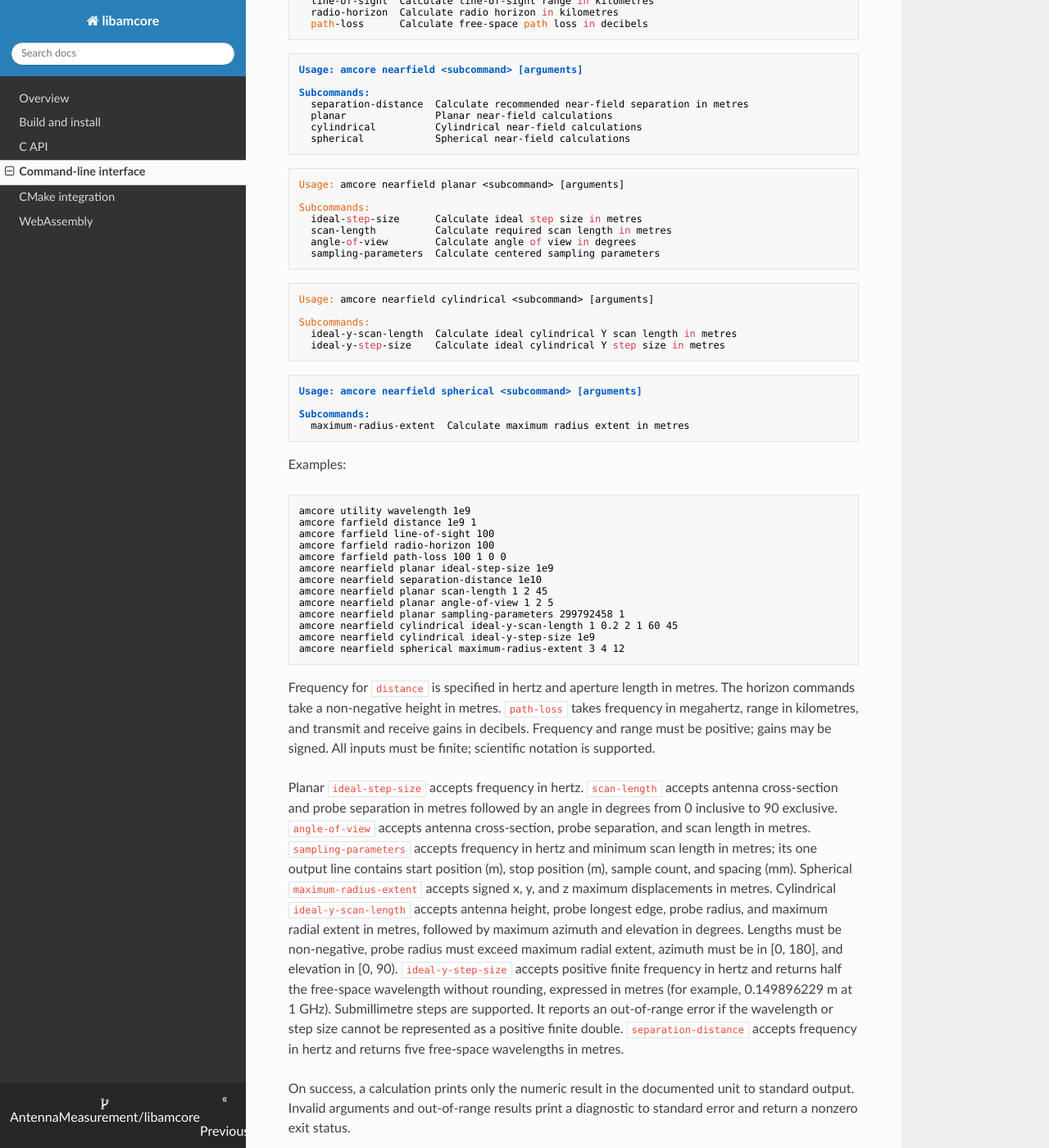
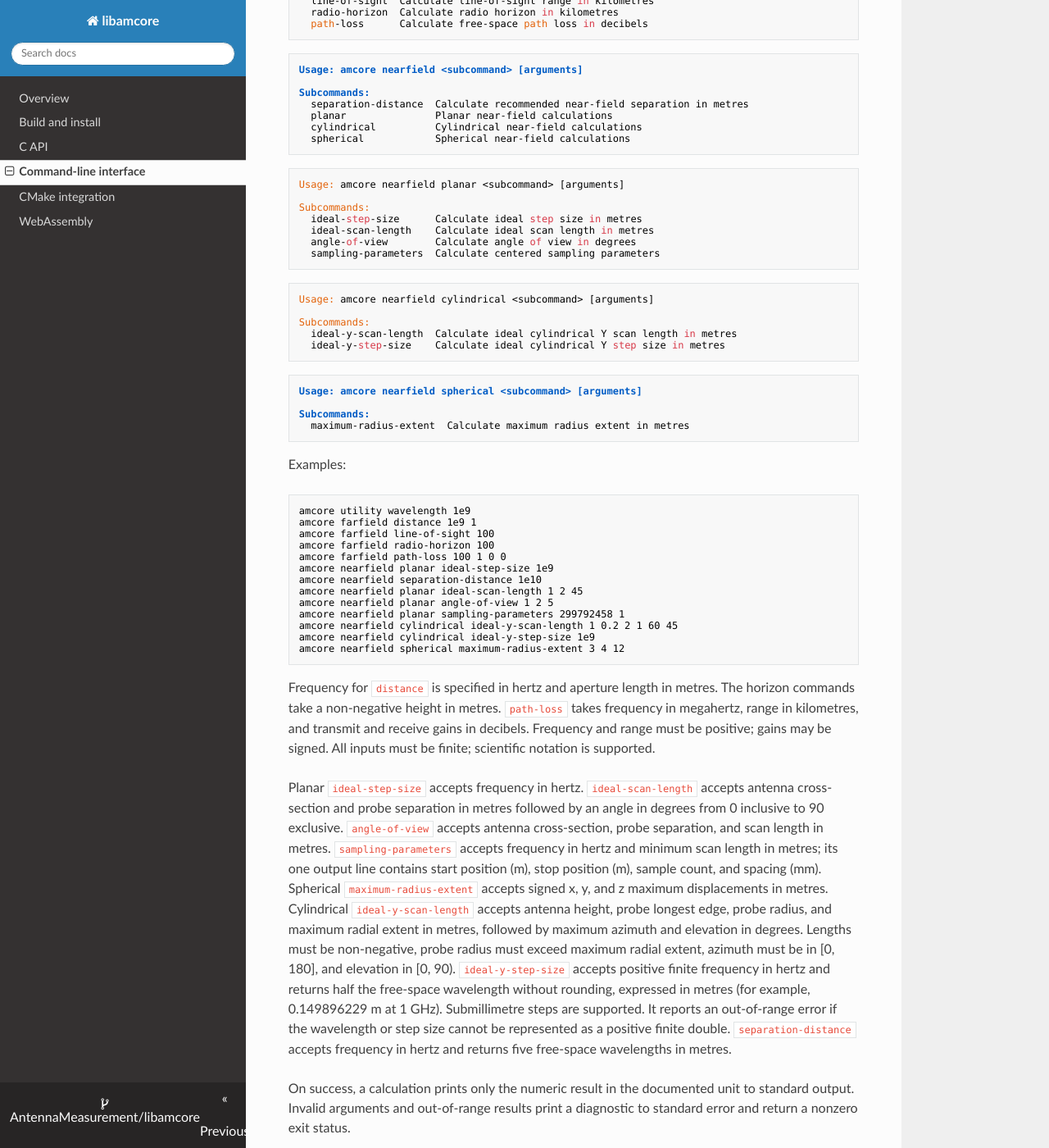
Before and after one commit to AntennaMeasurement/libamcore, an MkDocs documentation site: the page built from docs/public/cli.md, in a window 1280 px wide and 1400 px high, scrolled down 602 px. Shown: the whole window at 82% size. Built offline with MkDocs 1.6.1, drawn with Linux system fonts in a browser that asks for light colours; nearby versions of some CDN libraries.

Commit message:
feat: rename planar scan length to ideal planar scan length and update related documentation

````diff
--- a/CMakeLists.txt
+++ b/CMakeLists.txt
@@ -79,7 +79,7 @@ if(AMCORE_BUILD_WASM)
     endif()
     target_link_options(amcore_wasm PRIVATE
         "-Wl,--no-entry"
-        "-sEXPORTED_FUNCTIONS=_malloc,_free,_amcore_free_space_wavelength_m,_amcore_far_field_distance,_amcore_far_field_line_of_sight_km,_amcore_far_field_radio_horizon_km,_amcore_far_field_path_loss_db,_amcore_near_field_separation_distance_m,_amcore_near_field_planar_ideal_step_size_m,_amcore_near_field_planar_scan_length_m,_amcore_near_field_planar_angle_of_view_deg,_amcore_near_field_planar_sampling_parameters,_amcore_near_field_cylindrical_ideal_y_scan_length_m,_amcore_near_field_cylindrical_ideal_y_step_size_m,_amcore_near_field_spherical_maximum_radius_extent_m"
+        "-sEXPORTED_FUNCTIONS=_malloc,_free,_amcore_free_space_wavelength_m,_amcore_far_field_distance,_amcore_far_field_line_of_sight_km,_amcore_far_field_radio_horizon_km,_amcore_far_field_path_loss_db,_amcore_near_field_separation_distance_m,_amcore_near_field_planar_ideal_step_size_m,_amcore_near_field_planar_ideal_scan_length_m,_amcore_near_field_planar_angle_of_view_deg,_amcore_near_field_planar_sampling_parameters,_amcore_near_field_cylindrical_ideal_y_scan_length_m,_amcore_near_field_cylindrical_ideal_y_step_size_m,_amcore_near_field_spherical_maximum_radius_extent_m"
         "-Wl,--export=speed_of_light_m_per_s"
     )
     set_target_properties(amcore_wasm PROPERTIES SUFFIX ".wasm")
--- a/docs/public/cli.md
+++ b/docs/public/cli.md
@@ -49,7 +49,7 @@ Usage: amcore nearfield planar <subcommand> [arguments]
 
 Subcommands:
   ideal-step-size      Calculate ideal step size in metres
-  scan-length          Calculate required scan length in metres
+  ideal-scan-length    Calculate ideal scan length in metres
   angle-of-view        Calculate angle of view in degrees
   sampling-parameters  Calculate centered sampling parameters
 ```
@@ -79,7 +79,7 @@ amcore farfield radio-horizon 100
 amcore farfield path-loss 100 1 0 0
 amcore nearfield planar ideal-step-size 1e9
 amcore nearfield separation-distance 1e10
-amcore nearfield planar scan-length 1 2 45
+amcore nearfield planar ideal-scan-length 1 2 45
 amcore nearfield planar angle-of-view 1 2 5
 amcore nearfield planar sampling-parameters 299792458 1
 amcore nearfield cylindrical ideal-y-scan-length 1 0.2 2 1 60 45
@@ -93,7 +93,7 @@ frequency in megahertz, range in kilometres, and transmit and receive gains in
 decibels. Frequency and range must be positive; gains may be signed. All inputs
 must be finite; scientific notation is supported.
 
-Planar `ideal-step-size` accepts frequency in hertz. `scan-length` accepts
+Planar `ideal-step-size` accepts frequency in hertz. `ideal-scan-length` accepts
 antenna cross-section and probe separation in metres followed by an angle in
 degrees from 0 inclusive to 90 exclusive. `angle-of-view` accepts antenna
 cross-section, probe separation, and scan length in metres.
````
Also changed, not shown: README.md (+1 -1 lines), docs/public/api.md (+3 -3 lines), docs/public/index.md (+1 -1 lines), docs/public/webassembly.md (+1 -1 lines), 6 other files.
